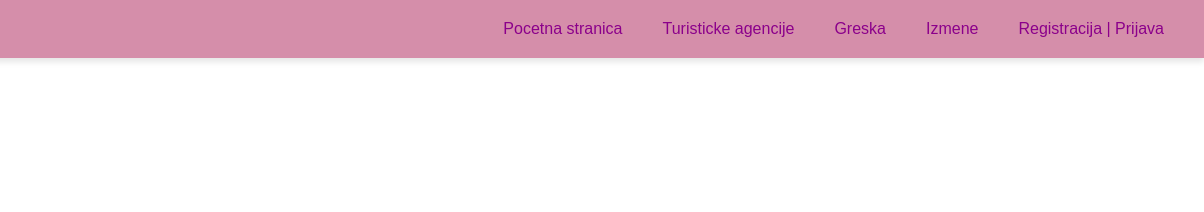
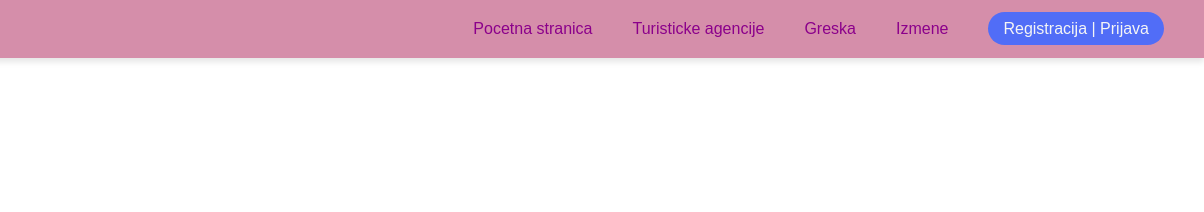
Before and after one commit to milicaradicc/wb-sv-26-2022, a plain HTML site: page main_page.html in a window 1280 px wide. Shown: the top 212 px of the page, 76-1280 px from the left. Drawn offline with Linux system fonts and the light colour scheme.

Commit message:
added design

```diff
--- a/styles.css
+++ b/styles.css
@@ -3,6 +3,12 @@
     padding: 0;
     box-sizing: border-box;
     font-family: 'Kumbh Sans', sans-serif;
+}
+.ctn{
+    padding: 8px 15px;
+    background-color: #516DF7;
+    border-radius: 30px;
+    color: whitesmoke;
 }
 header {
     width: 100%;
```
